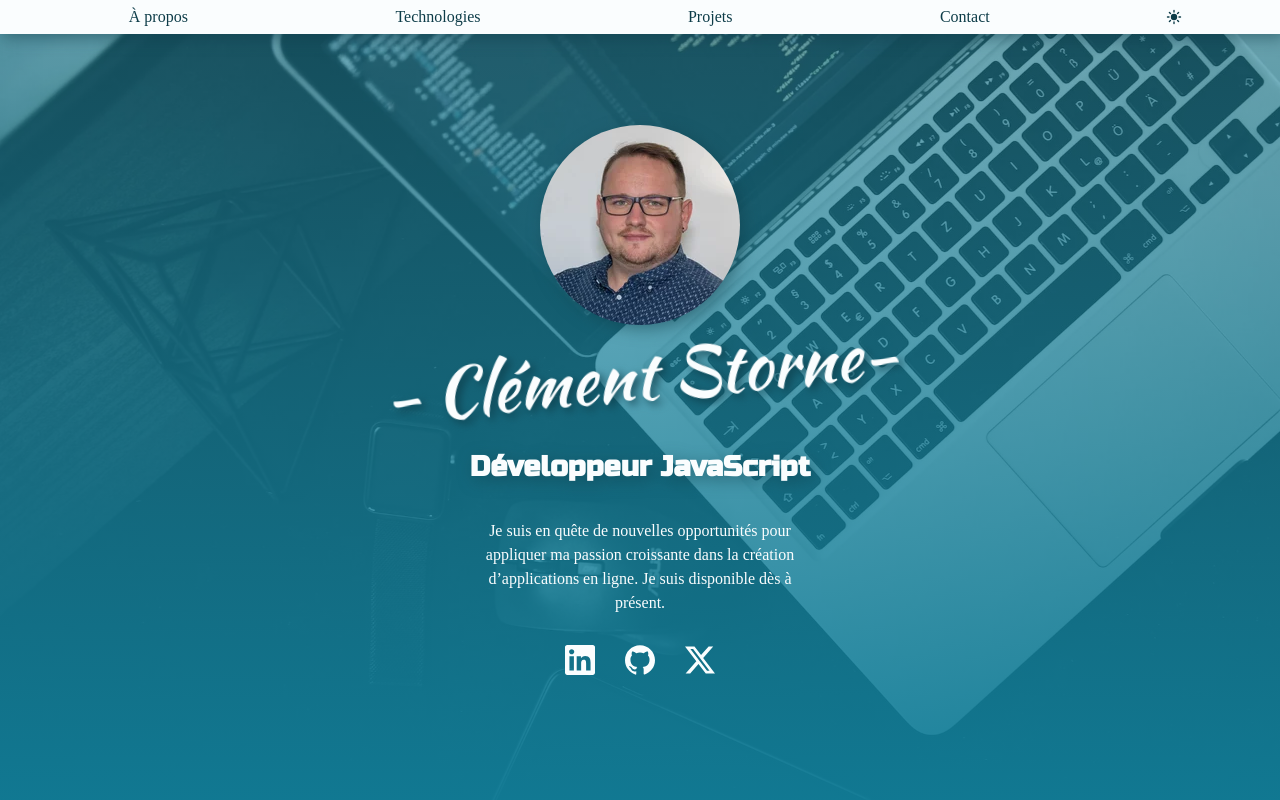
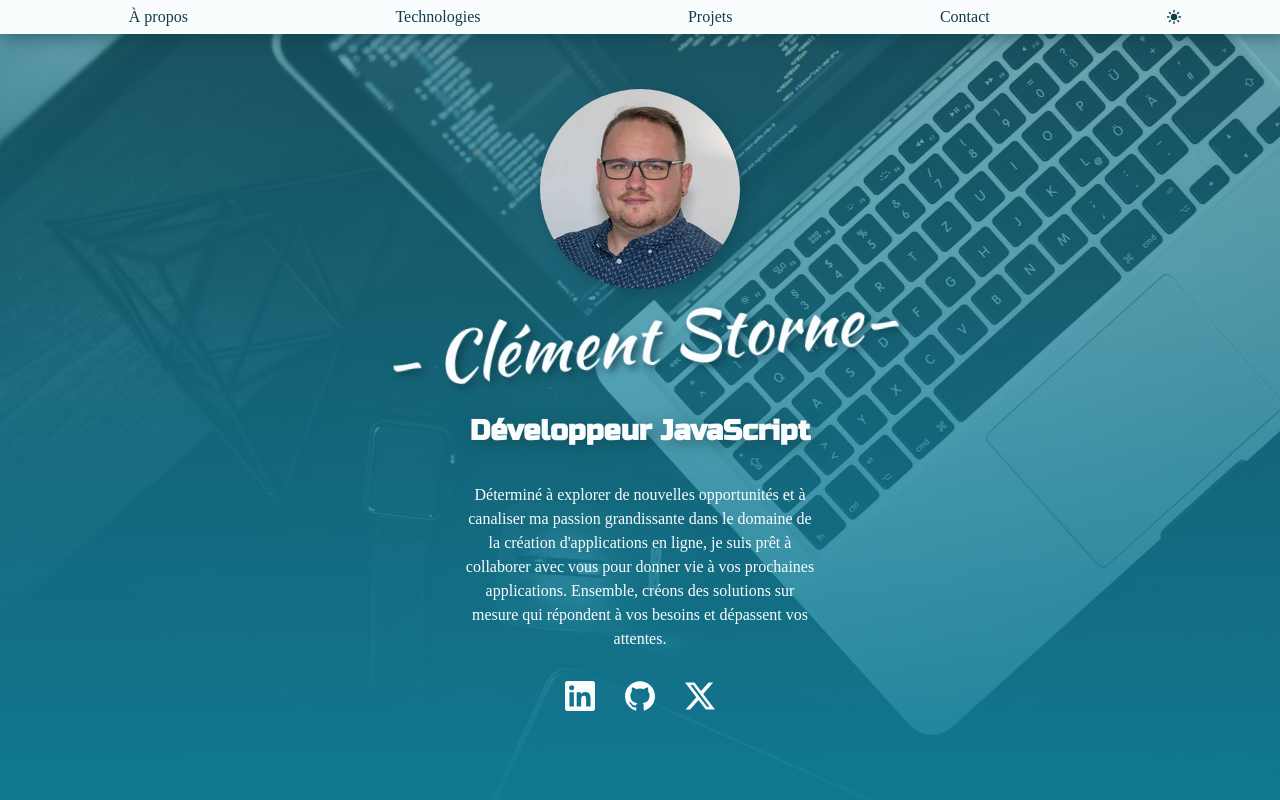
Before and after one commit to clementstorne/portfolio, a React (Vite) app: page / in a window 1280 px wide. Shown: the top 800 px of the page. Built offline with nearby package versions, Linux system fonts and the light colour scheme; a web font is replaced by a local one.

Commit message:
hero changed

```diff
--- a/src/pages/Hero.jsx
+++ b/src/pages/Hero.jsx
@@ -20,9 +20,11 @@ export default function Hero() {
         Développeur JavaScript
       </p>
       <p className="w-280 md:w-350 mb-20 md:mb-30 text-center">
-        Je suis en quête de nouvelles opportunités pour appliquer ma passion
-        croissante dans la création d’applications en ligne. Je suis disponible
-        dès à présent.
+        Déterminé à explorer de nouvelles opportunités et à canaliser ma passion
+        grandissante dans le domaine de la création d&apos;applications en
+        ligne, je suis prêt à collaborer avec vous pour donner vie à vos
+        prochaines applications. Ensemble, créons des solutions sur mesure qui
+        répondent à vos besoins et dépassent vos attentes.
       </p>
       <div className="w-150 flex flex-row flex-nowrap justify-between items-center">
         <a
```
